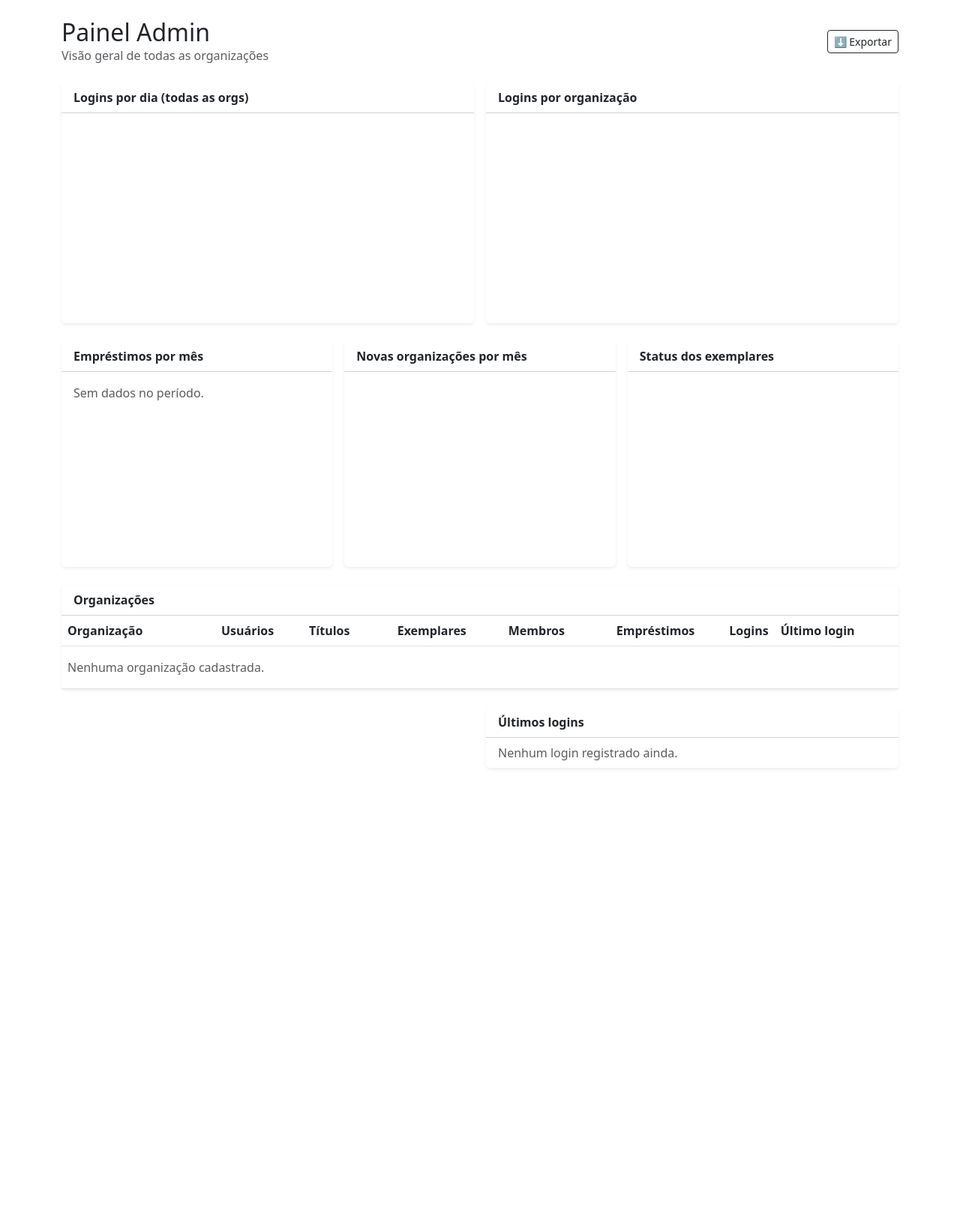
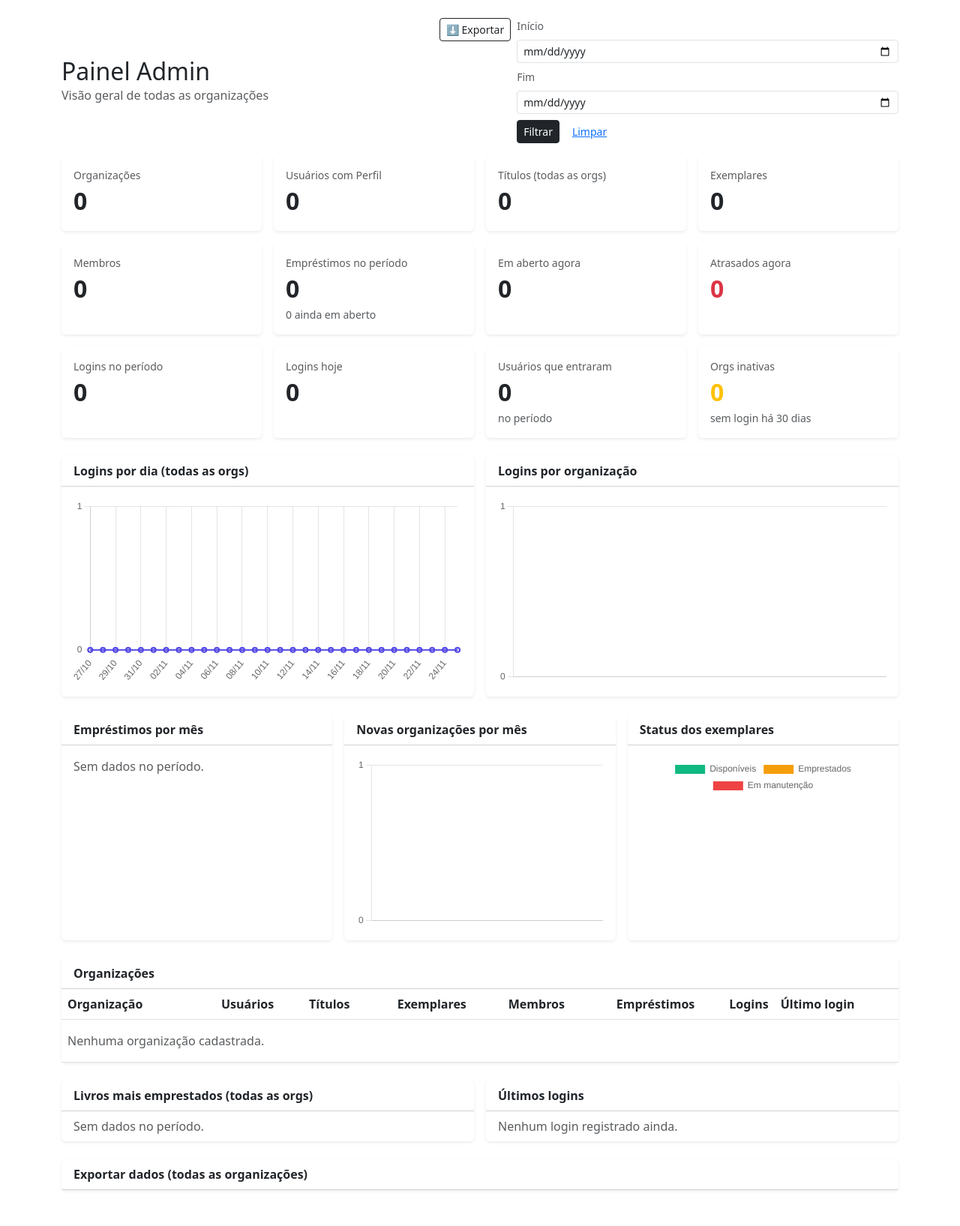
Before and after one commit to PedroDefanti/Full_Stack_Faculdade, a Django app: page /painel-admin/ in a window 1280 px wide. Shown: the part 101-1736 px from the top of the page at 75% size. Before the commit the page ends 1126 px from the top, so only its background shows below. Run offline with Django 5.2, Linux system fonts and the light colour scheme; the visitor is signed in with stand-in values (Sample User, id 1); data comes from the database, SQL or seed files in the repository; data that the repository does not hold is empty; a map, chart or similar area stays blank; some libraries are stand-ins or nearby versions.

Commit message:
refactor: atualizar includes de templates para remover prefixo 'dashboard'

```diff
--- a/provas/P2/Biblioteca-Acervo/templates/admin.html
+++ b/provas/P2/Biblioteca-Acervo/templates/admin.html
@@ -8,25 +8,25 @@
     </div>
     <div class="d-flex flex-wrap align-items-start gap-2">
         <a href="#exportar" class="btn btn-sm btn-outline-dark">⬇ Exportar</a>
-        {% include 'dashboard/_periodo.html' %}
+        {% include 'periodo.html' %}
     </div>
 </div>
 
 <div class="row g-3 mb-4">
-    {% include 'dashboard/_kpi.html' with titulo='Organizações' valor=total_orgs %}
-    {% include 'dashboard/_kpi.html' with titulo='Usuários com Perfil' valor=total_usuarios %}
-    {% include 'dashboard/_kpi.html' with titulo='Títulos (todas as orgs)' valor=total_titulos %}
-    {% include 'dashboard/_kpi.html' with titulo='Exemplares' valor=total_exemplares %}
+    {% include 'kpi.html' with titulo='Organizações' valor=total_orgs %}
+    {% include 'kpi.html' with titulo='Usuários com Perfil' valor=total_usuarios %}
+    {% include 'kpi.html' with titulo='Títulos (todas as orgs)' valor=total_titulos %}
+    {% include 'kpi.html' with titulo='Exemplares' valor=total_exemplares %}
 
-    {% include 'dashboard/_kpi.html' with titulo='Membros' valor=total_membros %}
-    {% include 'dashboard/_kpi.html' with titulo='Empréstimos no período' valor=kpis.total nota=nota_abertos %}
-    {% include 'dashboard/_kpi.html' with titulo='Em aberto agora' valor=atual.abertos %}
-    {% include 'dashboard/_kpi.html' with titulo='Atrasados agora' valor=atual.atrasados cor='text-danger' %}
+    {% include 'kpi.html' with titulo='Membros' valor=total_membros %}
+    {% include 'kpi.html' with titulo='Empréstimos no período' valor=kpis.total nota=nota_abertos %}
+    {% include 'kpi.html' with titulo='Em aberto agora' valor=atual.abertos %}
+    {% include 'kpi.html' with titulo='Atrasados agora' valor=atual.atrasados cor='text-danger' %}
 
-    {% include 'dashboard/_kpi.html' with titulo='Logins no período' valor=logins_periodo %}
-    {% include 'dashboard/_kpi.html' with titulo='Logins hoje' valor=logins_hoje %}
-    {% include 'dashboard/_kpi.html' with titulo='Usuários que entraram' valor=usuarios_logaram nota='no período' %}
-    {% include 'dashboard/_kpi.html' with titulo='Orgs inativas' valor=orgs_inativas nota='sem login há 30 dias' cor='text-warning' %}
+    {% include 'kpi.html' with titulo='Logins no período' valor=logins_periodo %}
+    {% include 'kpi.html' with titulo='Logins hoje' valor=logins_hoje %}
+    {% include 'kpi.html' with titulo='Usuários que entraram' valor=usuarios_logaram nota='no período' %}
+    {% include 'kpi.html' with titulo='Orgs inativas' valor=orgs_inativas nota='sem login há 30 dias' cor='text-warning' %}
 </div>
 
 <div class="row g-3 mb-4">
@@ -108,7 +108,7 @@
 
 <div class="row g-3 mb-4">
     <div class="col-md-6">
-        {% include 'dashboard/_ranking.html' with titulo='Livros mais emprestados (todas as orgs)' itens=top_livros %}
+        {% include 'ranking.html' with titulo='Livros mais emprestados (todas as orgs)' itens=top_livros %}
     </div>
     <div class="col-md-6">
         <div class="card shadow-sm border-0 h-100">
@@ -129,9 +129,9 @@
     </div>
 </div>
 
-{% include 'dashboard/_exportar_admin.html' %}
+{% include 'exportar_admin.html' %}
 {% endblock %}
 
 {% block scripts %}
-    {% include 'dashboard/_scripts.html' %}
+    {% include 'scripts.html' %}
 {% endblock %}
```
